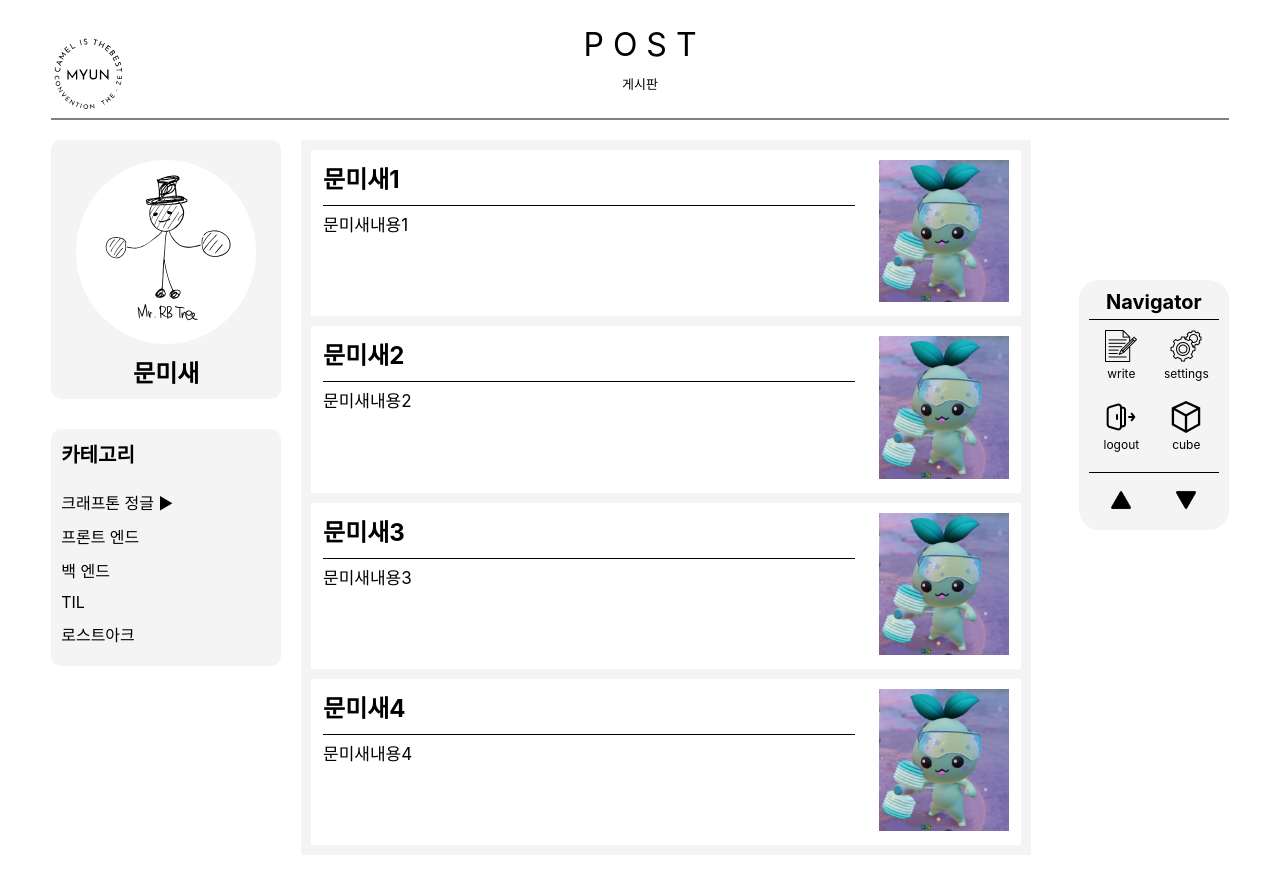
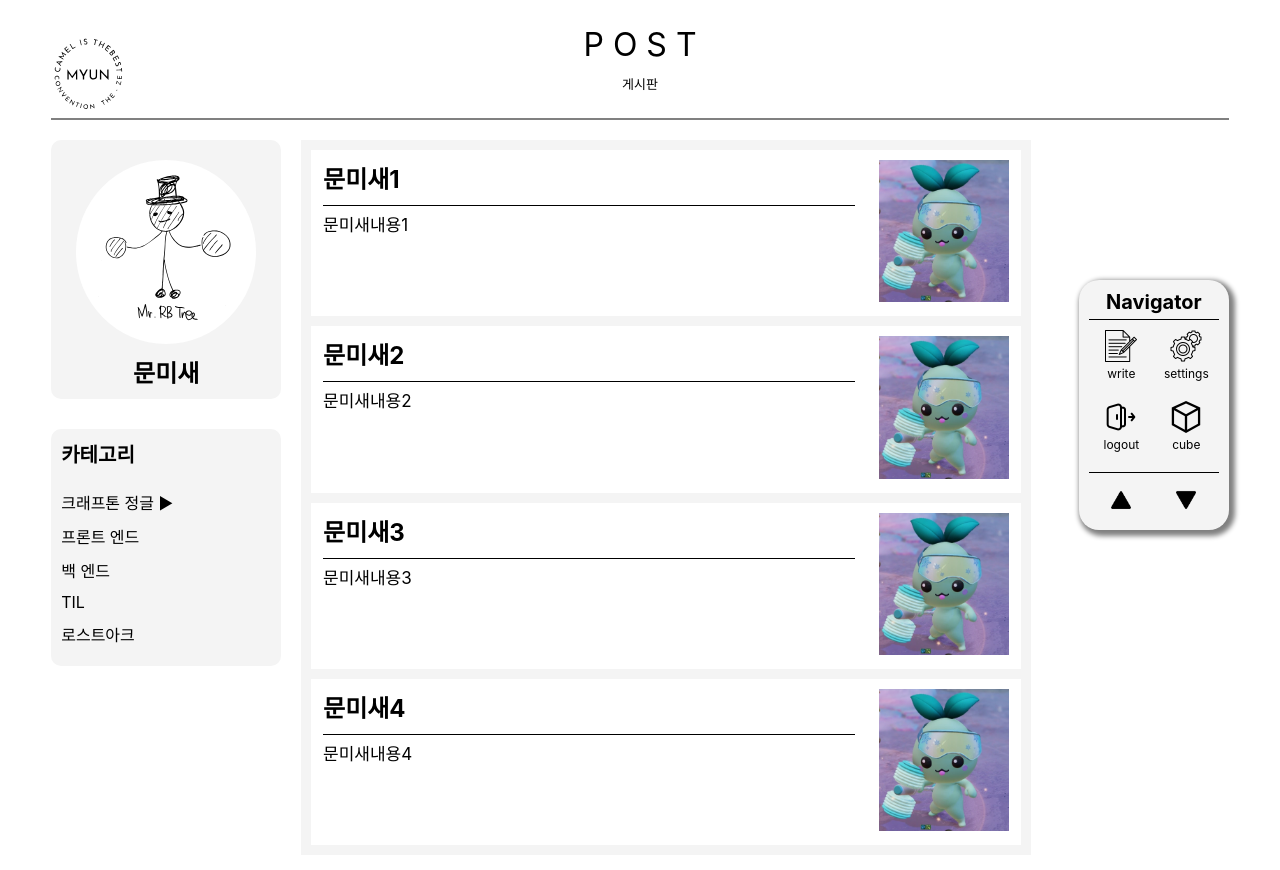
Before and after one commit to CamelIsTheBestConvention/MYun_SJ, a React (Create React App) app in the folder client/: page /post in a window 1280 px wide. Shown: the top 870 px of the page. Built offline with nearby package versions, Linux system fonts and the light colour scheme; the HTML template or start-up script is replaced by a standard one.

Commit message:
fixed threejs error

```diff
--- a/client/src/App.tsx
+++ b/client/src/App.tsx
@@ -12,7 +12,7 @@ const App = () => {
       <BrowserRouter>
         <Routes>
           <Route path="/" element={<Navigate replace to="/login" />} />
-          {/* <Route path='/main' element={<Main />}></Route> */}
+          <Route path='/main' element={<Main />}></Route>
           <Route path='/login' element={<Login />}></Route>
           <Route path='/signup' element={<Signup />}></Route>
           <Route path='/post' element={<Post />}></Route>
--- a/client/src/page/main.tsx
+++ b/client/src/page/main.tsx
@@ -5,7 +5,7 @@ import { Canvas } from "@react-three/fiber"
 const Main = () => {
     return (
         <>
-            <Canvas>
+            <Canvas style={{width: '100%', height: '100vh'}}>
                 <Element3D />
             </Canvas>
         </>
--- a/client/src/style/main/main.scss
+++ b/client/src/style/main/main.scss
@@ -1,18 +1,10 @@
-* {
-    margin: 0;
-    padding: 0;
-    width: 100%;
-    height: 100vh;
-}
+// * {
+//     margin: 0;
+//     padding: 0;
+//     width: 100%;
+//     height: 100vh;
+// }
 
-body {
-    overflow: hidden;
-}
-
-#webgl-container {
-    position: absolute;
-    top: 0;
-    left: 0;
-    width: 100%;
-    height: 100%;
-}
+// body {
+//     overflow: hidden;
+// }
--- a/client/src/style/post/postSidebar.scss
+++ b/client/src/style/post/postSidebar.scss
@@ -6,6 +6,7 @@
     top: 35%;
     right: 4%;
     border-radius: 20px;
+    box-shadow: 3px 3px 5px 3px gray;
     // padding: 10px;
 }
 
@@ -28,8 +29,6 @@
     margin: 0 auto;
     display: flex;
     justify-content: space-around;
-
-
 
     a{
         text-decoration: none;
--- a/client/src/style/write/writeSidebar.scss
+++ b/client/src/style/write/writeSidebar.scss
@@ -6,6 +6,7 @@
     top: 35%;
     right: 4%;
     border-radius: 20px;
+    box-shadow: 3px 3px 5px 3px gray;
 }
 
 .writeSidebar-inner {
```
